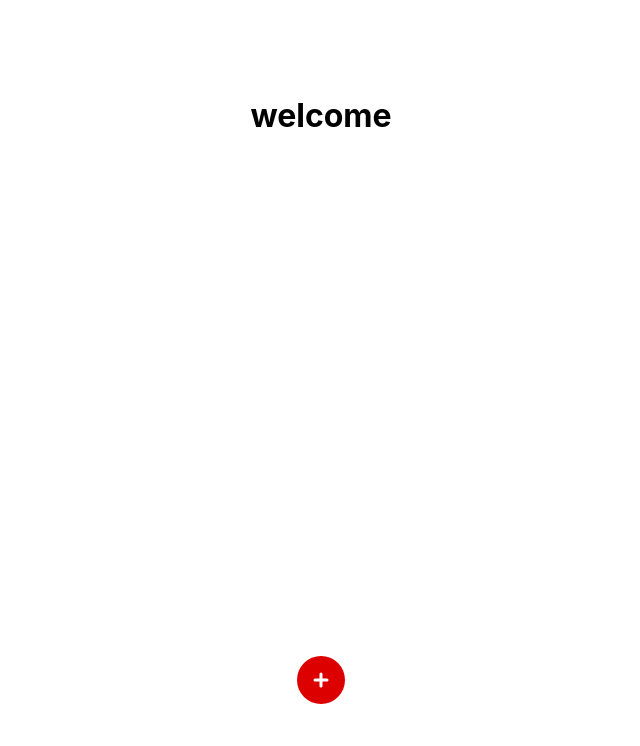
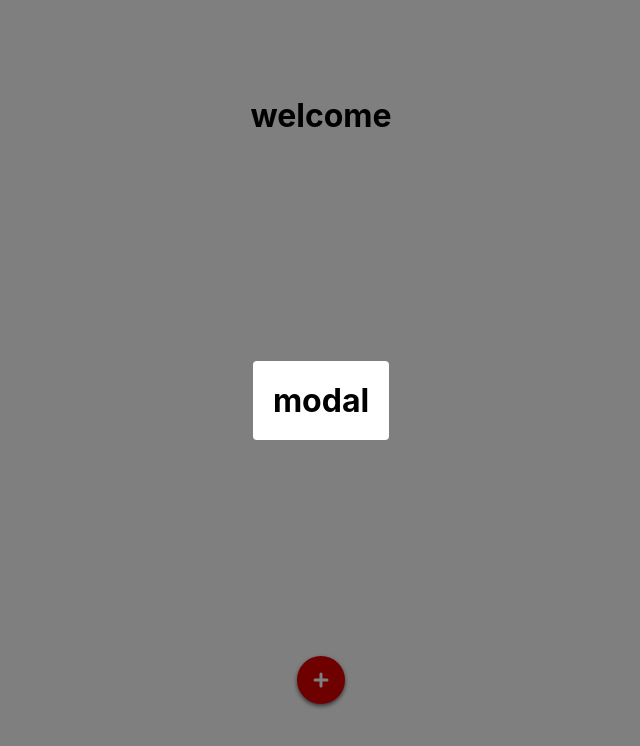
Before and after one commit to lousousa/weight-log, a Next.js app: page / in a window 1280 px wide. Shown: the top 746 px of the page, without its empty margins (319-959 px from the left). Built offline with nearby package versions, Linux system fonts and the light colour scheme.

Commit message:
add modal component

```diff
--- /dev/null
+++ b/src/components/modal.tsx
@@ -0,0 +1,28 @@
+import * as React from 'react'
+import styled from 'styled-components'
+
+export const Modal = () => {
+  return (
+    <ModalWrapper>
+      <InnerWrapper>
+        <h1>modal</h1>
+      </InnerWrapper>
+    </ModalWrapper>
+  )
+}
+
+const ModalWrapper = styled.main`
+  position: fixed;
+  inset: 0;
+  background-color: rgba(0, 0, 0, .5);
+  display: flex;
+  justify-content: center;
+  align-items: center;
+`
+
+const InnerWrapper = styled.div`
+  background-color: #fff;
+  max-width: 1100px;
+  border-radius: 4px;
+  padding: 20px;
+`
--- a/src/pages/index.tsx
+++ b/src/pages/index.tsx
@@ -1,7 +1,9 @@
-import * as React from "react"
+import * as React from 'react'
 import Head from 'next/head'
 import styled from 'styled-components'
 import { PlusIcon } from '../icons'
+
+import { Modal } from '../components/modal'
 
 export default function Home() {
   return (
@@ -17,8 +19,10 @@ export default function Home() {
         <h1>welcome</h1>
 
         <ActionButton>
-          <PlusIcon/>
+          <PlusIcon />
         </ActionButton>
+
+        <Modal />
       </Main>
     </>
   )
@@ -44,6 +48,7 @@ const ActionButton = styled.button`
   background-color: #d00;
   border: none;
   cursor: pointer;
+  box-shadow: 0 2px 4px #666;
 
   svg {
     width: 16px;
```
